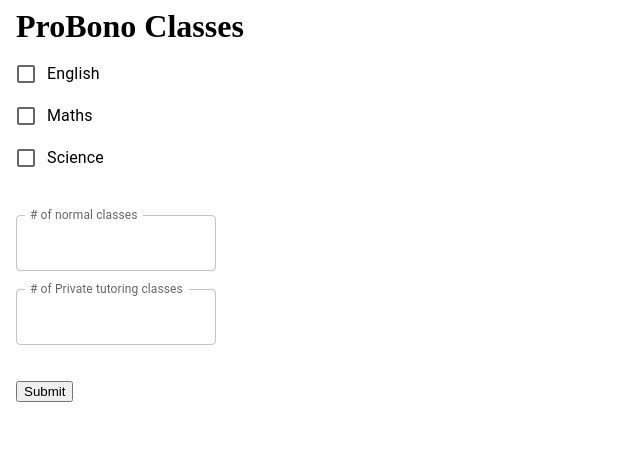
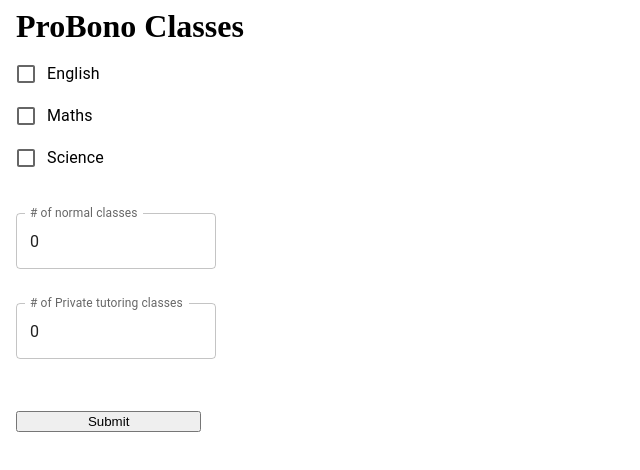
Before and after one commit to HanaEldemery/tutss, a React (Create React App) app in the folder project/: page /teacherprobono in a window 1280 px wide. Shown: the top 470 px of the page, without its empty margins (0-640 px from the left). Built offline with nearby package versions, Linux system fonts and the light colour scheme.

Commit message:
Haloolaa bono bono

```diff
--- a/project/src/pages/teacherprobono.js
+++ b/project/src/pages/teacherprobono.js
@@ -1,8 +1,56 @@
 import React, { useState } from "react";
+import { Box, Checkbox, FormGroup, FormControlLabel, TextField } from "@mui/material";
 import { Link } from "react-router-dom";
-import { Box, FormGroup, FormControlLabel, Checkbox, TextField } from "@mui/material"; // Import Material-UI components
-function teacherprobono() {
+
+function TeacherProbono() {
+  const [englishChecked, setEnglishChecked] = useState(false);
+  const [mathsChecked, setMathsChecked] = useState(false);
+  const [scienceChecked, setScienceChecked] = useState(false);
+  const [normalClasses, setNormalClasses] = useState(0);
+  const [privateTutoringClasses, setPrivateTutoringClasses] = useState(0);
+  const [error, setError] = useState("");
+
+  const handleSubmit = (event) => {
+    event.preventDefault();
+
+
+    if (!englishChecked && !mathsChecked && !scienceChecked) {
+
+      setError("Please select at least one subject.");
+      const clearError = () => {
+        setError(null);
+      };
+      setTimeout(clearError, 5000);
+
+    }
+
+    else if (normalClasses === 0 ) {
+      setError("Please specify the number of classes.");
+      const clearError = () => {
+        setError(null);
+      };
+      setTimeout(clearError, 5000);
+    }
+    else if (privateTutoringClasses === 0) {
+      setError("Please specify the number of classes.");
+      const clearError = () => {
+        setError(null);
+      };
+      setTimeout(clearError, 5000);
+    }
+    else {
+      window.location.href = "/CommonPageteacher";
+
+    }
+
+  };
+
+
   return (
+
+<div>
+
+
     <Box
       component="form"
       sx={{
@@ -10,47 +58,63 @@ function teacherprobono() {
       }}
       noValidate
       autoComplete="off"
+      onSubmit={handleSubmit}
     >
       <h1>ProBono Classes</h1>
-      <form id="contact-form" method="POST">
       <FormGroup>
-      <FormControlLabel control={<Checkbox defaultUnChecked />} label="English" />
-      <FormControlLabel control={<Checkbox defaultUnChecked />} label="Maths" />
-      <FormControlLabel control={<Checkbox defaultUnChecked />} label="Science" />
+        <FormControlLabel
+          control={<Checkbox checked={englishChecked} onChange={(e) => setEnglishChecked(e.target.checked)} />}
+          label="English"
+        />
+        <FormControlLabel
+          control={<Checkbox checked={mathsChecked} onChange={(e) => setMathsChecked(e.target.checked)} />}
+          label="Maths"
+        />
+        <FormControlLabel
+          control={<Checkbox checked={scienceChecked} onChange={(e) => setScienceChecked(e.target.checked)} />}
+          label="Science"
+        />
 
-
-      <br />
         <br />
       </FormGroup>
       <TextField
         id="normal-classes"
         label="# of normal classes"
         type="number"
-        inputProps={{ min: 0 }} // Prevents negative numbers
+        inputProps={{ min: 0 }}
         InputLabelProps={{
           shrink: true,
         }}
+        value={normalClasses}
+        onChange={(e) => setNormalClasses(e.target.value)}
       />
       <br />
       <br />
-
       <TextField
         id="private-tutoring-classes"
         label="# of Private tutoring classes"
         type="number"
-        inputProps={{ min: 0 }} // Prevents negative numbers
+        inputProps={{ min: 0 }}
         InputLabelProps={{
           shrink: true,
         }}
+        value={privateTutoringClasses}
+        onChange={(e) => setPrivateTutoringClasses(e.target.value)}
+
       />
+
       <br />
       <br />
       <br />
-        <Link to="/CommonPageteacher">
-        <button>Submit</button>
-      </Link>
-  </form>
+
+          {error && <p>{error}</p>}
+        <button type="submit">Submit</button>
+
+
     </Box>
-  )
+
+</div>
+  );
+
       }
-export default teacherprobono;
+export default TeacherProbono;
```
Lines whose indentation alone changed are shown as unchanged.
